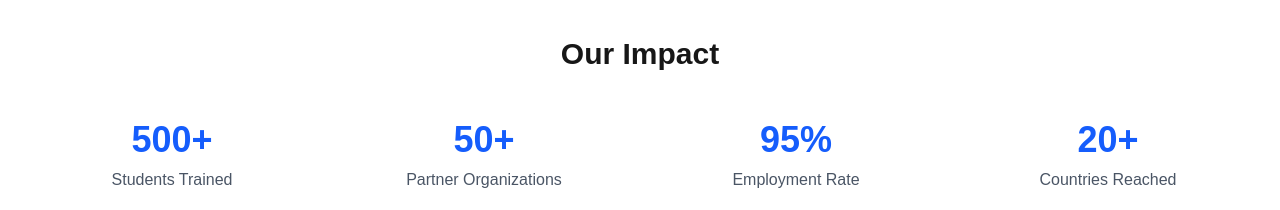
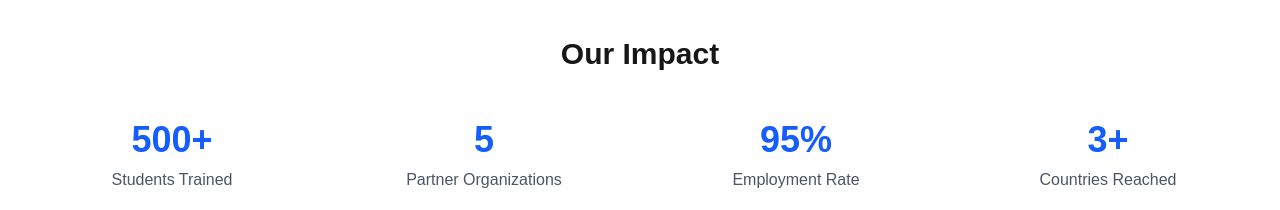
Before and after one commit to reme-dii/sankofa-data-institute, a Next.js app: page / in a window 1280 px wide. Shown: the part 880-1090 px from the top of the page. Built offline with nearby package versions, Linux system fonts and the light colour scheme.

Commit message:
Update impact statistics: 5 partner organizations, 3+ countries reached

```diff
--- a/src/app/page.tsx
+++ b/src/app/page.tsx
@@ -58,7 +58,7 @@ export default function Home() {
               <p className="text-gray-600">Students Trained</p>
             </div>
             <div>
-              <div className="text-4xl font-bold text-blue-600 mb-2">50+</div>
+              <div className="text-4xl font-bold text-blue-600 mb-2">5</div>
               <p className="text-gray-600">Partner Organizations</p>
             </div>
             <div>
@@ -66,7 +66,7 @@ export default function Home() {
               <p className="text-gray-600">Employment Rate</p>
             </div>
             <div>
-              <div className="text-4xl font-bold text-blue-600 mb-2">20+</div>
+              <div className="text-4xl font-bold text-blue-600 mb-2">3+</div>
               <p className="text-gray-600">Countries Reached</p>
             </div>
           </div>
```
